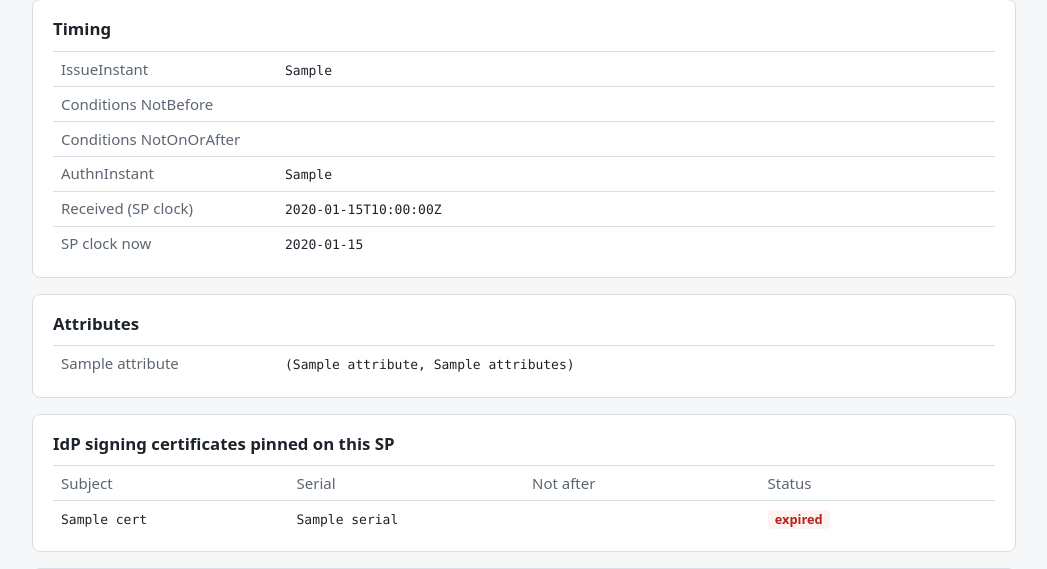
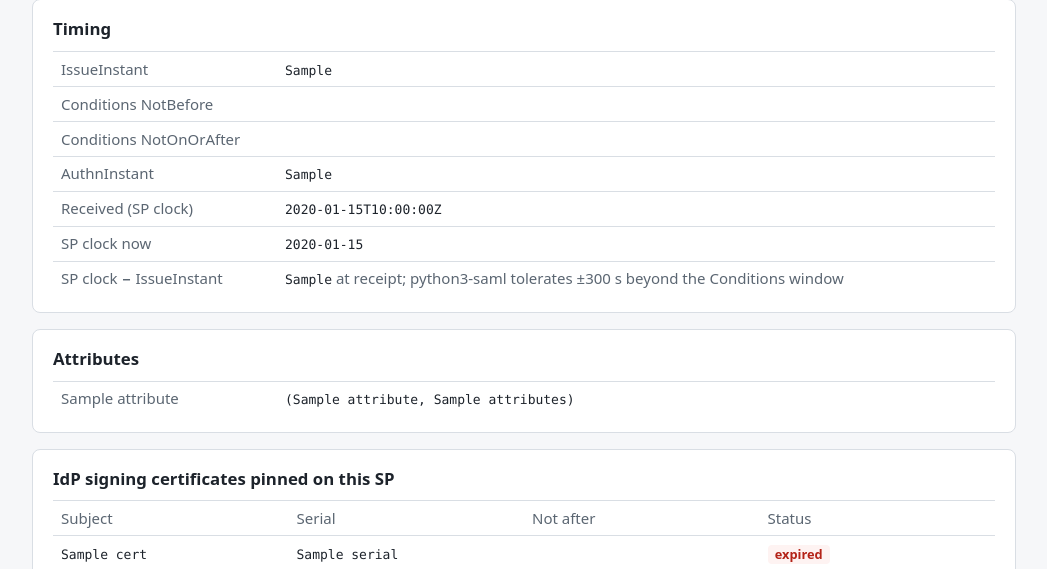
Before and after one commit to MarkHawk/identity-lab, a Flask app: template apps/saml-sp/templates/debug.html in a window 1280 px wide. Shown: the part 388-957 px from the top of the page, without its empty margins (116-1163 px from the left). Run offline with Flask 3, Linux system fonts and the light colour scheme; the template is opened without the code that fills it: most values are stand-ins (such as "Sample title", 1, 10 or a date in 2020); parts of the project's set-up code (start-up, migrations or seed data) failed here and were passed over.

Commit message:
SAML SP: show assertion timing against the SP clock on failure
The debug page already showed NotBefore/NotOnOrAfter next to "SP clock
now", but a clock-skew failure never reaches it. The error page now reads
IssueInstant, NotBefore and NotOnOrAfter from the rejected response
(python3-saml's hardened parser: no DTDs or entities; labelled
unverified) and shows them next to the SP clock, together with
"SP clock - IssueInstant". In the clock-skew scenario that reads +600 s.

The same value is shown on /debug and added to the saml_login_failed log
line as sp_clock_minus_issue_instant. Runbook 02 is updated to match.

Co-Authored-By: Claude Opus 5.5 <noreply@anthropic.com>

```diff
--- a/apps/saml-sp/app.py
+++ b/apps/saml-sp/app.py
@@ -17,12 +17,12 @@ from collections import OrderedDict
 
 from cryptography import x509
 from flask import Flask, redirect, render_template, request, session, url_for
-from lxml import etree
 from onelogin.saml2.auth import OneLogin_Saml2_Auth
 from onelogin.saml2.constants import OneLogin_Saml2_Constants as C
 from onelogin.saml2.errors import OneLogin_Saml2_Error, OneLogin_Saml2_ValidationError
 from onelogin.saml2.idp_metadata_parser import OneLogin_Saml2_IdPMetadataParser
 from onelogin.saml2.settings import OneLogin_Saml2_Settings
+from onelogin.saml2.xml_utils import OneLogin_Saml2_XML
 
 LAB_HOST = os.environ["LAB_HOST"]
 SP_BASE = f"https://{LAB_HOST}:{os.environ['SAML_SP_PORT']}"
@@ -74,6 +74,7 @@ class LoginError(Exception):
     def __init__(self, reason, message, detail=None, status=401):
         super().__init__(message)
         self.reason, self.message, self.detail, self.status = reason, message, detail, status
+        self.timing = None  # assertion timing from the rejected response, if readable
 
 
 def describe_cert(b64):
@@ -171,9 +172,29 @@ def saml_request_data():
     }
 
 
+def parse_saml_time(value):
+    try:
+        return dt.datetime.fromisoformat(value)
+    except (TypeError, ValueError):
+        return None
+
+
+def clock_skew(sp_time, issue_instant):
+    """SP clock minus the IdP's IssueInstant, in whole seconds (e.g. "+600 s").
+
+    The response is issued a moment before the SP receives it, so anything
+    beyond a few seconds is clock skew between the two systems.
+    """
+    issued = parse_saml_time(issue_instant)
+    if issued is None:
+        return None
+    return f"{(sp_time - issued).total_seconds():+.0f} s"
+
+
 def assertion_details(xml):
     ns = {"saml": C.NS_SAML, "samlp": C.NS_SAMLP, "ds": C.NS_DS}
-    root = etree.fromstring(xml.encode() if isinstance(xml, str) else xml)
+    # python3-saml's hardened parser: no DTDs, no entity expansion.
+    root = OneLogin_Saml2_XML.to_etree(xml)
 
     def first(path, attr=None):
         found = root.xpath(path, namespaces=ns)
@@ -193,9 +214,28 @@ def assertion_details(xml):
     }
 
 
+def posted_response_timing():
+    """Timing from the SAMLResponse being processed, for the error page.
+
+    Read before (or despite) validation failing, so it is unverified. That's
+    fine for display: it is what the clock-skew diagnosis needs.
+    """
+    try:
+        xml = base64.b64decode(request.form["SAMLResponse"])
+        details = assertion_details(xml)
+    except Exception:  # noqa: BLE001 - best effort; the error page works without it
+        return None
+    details["sp_clock_minus_issue_instant"] = clock_skew(now_utc(), details["issue_instant"])
+    return details
+
+
 @app.errorhandler(LoginError)
 def login_error(exc):
-    log.warning(kv(event="saml_login_failed", reason=exc.reason, error=exc.message, detail=exc.detail or ""))
+    skew = (exc.timing or {}).get("sp_clock_minus_issue_instant")
+    log.warning(kv(
+        event="saml_login_failed", reason=exc.reason, error=exc.message, detail=exc.detail or "",
+        **({"sp_clock_minus_issue_instant": skew} if skew else {}),
+    ))
     return render_template("error.html", error=exc, sp_clock=now_utc()), exc.status
 
 
@@ -223,6 +263,14 @@ def login():
 
 @app.post("/saml/acs")
 def acs():
+    try:
+        return consume_response()
+    except LoginError as exc:
+        exc.timing = posted_response_timing()
+        raise
+
+
+def consume_response():
     all_certs, valid_certs = trusted_signing_certs()
     auth = OneLogin_Saml2_Auth(saml_request_data(), saml_settings(valid_certs))
     try:
@@ -238,15 +286,18 @@ def acs():
             f"errors={','.join(errors)} sp_clock={now_utc():%Y-%m-%d %H:%M:%S} UTC",
         )
     xml = auth.get_last_response_xml(pretty_print_if_possible=True)
+    received_at = now_utc()
+    details = assertion_details(auth.get_last_response_xml())
+    details["sp_clock_minus_issue_instant"] = clock_skew(received_at, details["issue_instant"])
     key = store_login({
         "name_id": auth.get_nameid(),
         "name_id_format": auth.get_nameid_format(),
         "session_index": auth.get_session_index(),
         "attributes": auth.get_attributes(),
-        "details": assertion_details(auth.get_last_response_xml()),
+        "details": details,
         "certs": all_certs,
         "xml": xml.decode() if isinstance(xml, bytes) else xml,
-        "received_at": now_utc(),
+        "received_at": received_at,
     })
     session["login_key"] = key
     log.info(kv(event="saml_login_ok", name_id=auth.get_nameid(), assertion_id=auth.get_last_assertion_id()))
--- a/apps/saml-sp/templates/debug.html
+++ b/apps/saml-sp/templates/debug.html
@@ -24,6 +24,8 @@
     <tr><th>AuthnInstant</th><td><code>{{ login.details.authn_instant }}</code></td></tr>
     <tr><th>Received (SP clock)</th><td><code>{{ login.received_at.strftime('%Y-%m-%dT%H:%M:%SZ') }}</code></td></tr>
     <tr><th>SP clock now</th><td><code>{{ sp_clock.strftime('%Y-%m-%dT%H:%M:%SZ') }}</code></td></tr>
+    <tr><th>SP clock − IssueInstant</th><td><code id="clock-skew">{{ login.details.sp_clock_minus_issue_instant }}</code>
+      <span class="muted">at receipt; python3-saml tolerates ±300 s beyond the Conditions window</span></td></tr>
   </table>
 </section>
 <section>
```
Also changed, not shown: apps/saml-sp/templates/error.html (+12 -0 lines), runbooks/02-clock-skew.md (+14 -4 lines).
